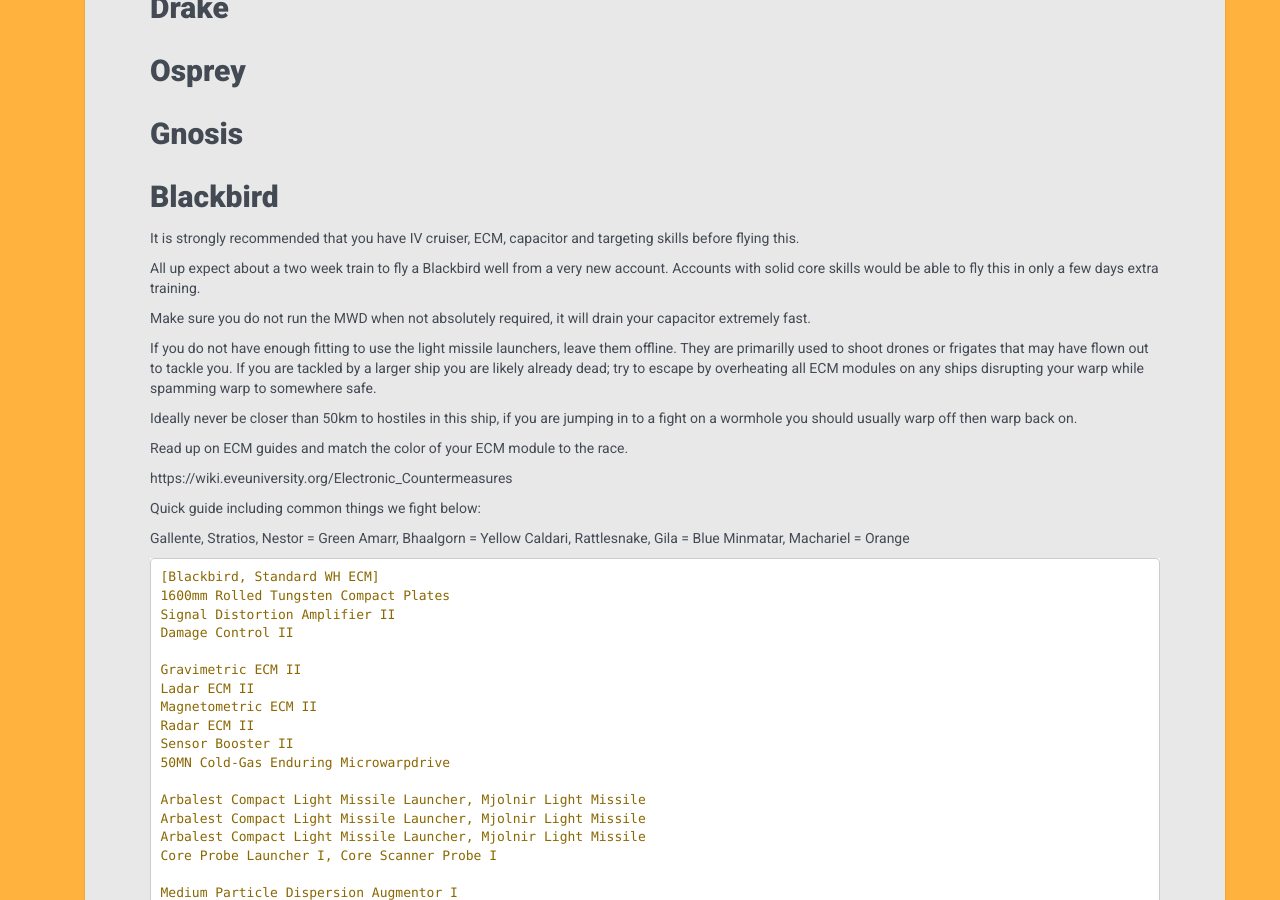
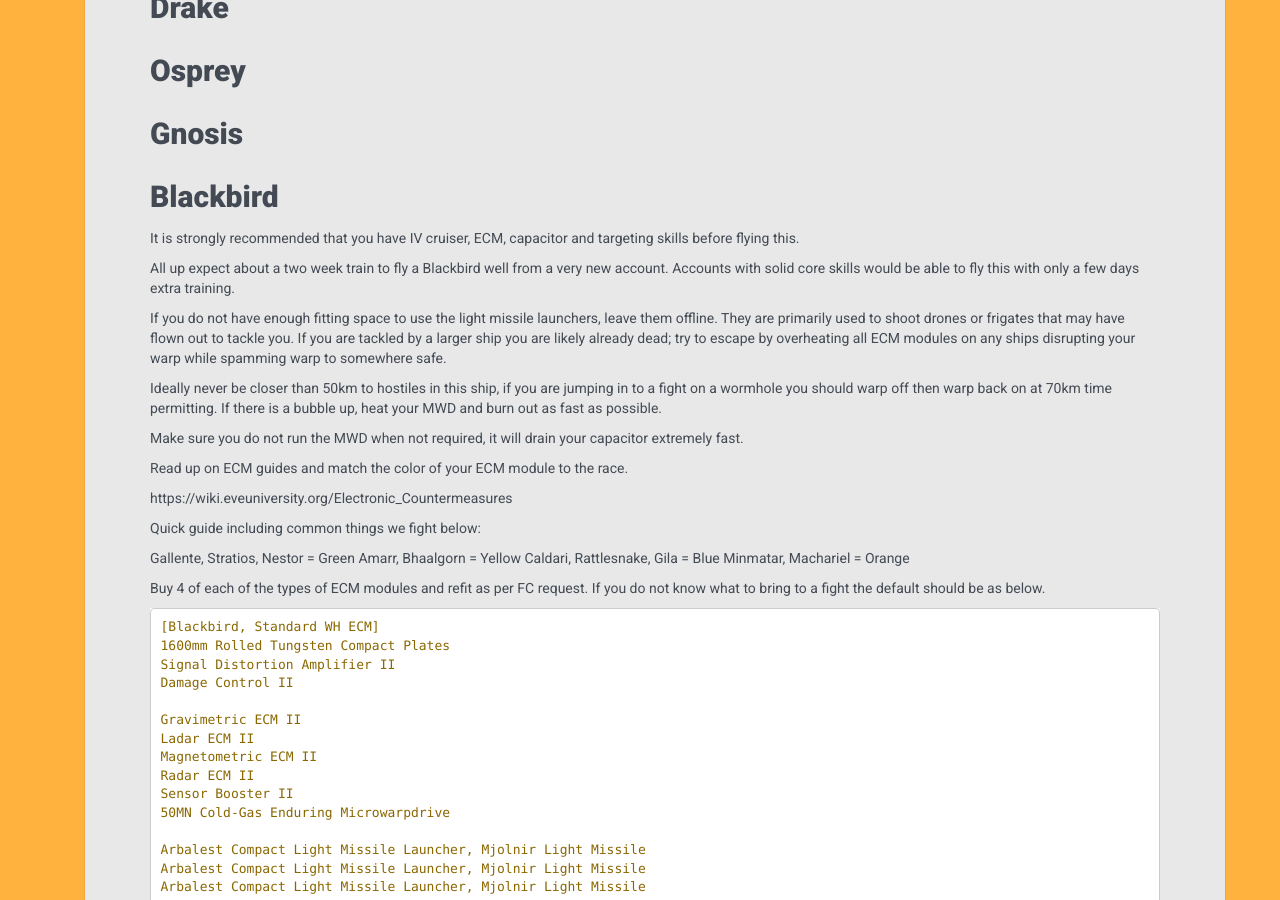
Before and after one commit to all-out/guides, a Jekyll site: the page built from _guides/fittings.md, in a window 1280 px wide and 900 px high, scrolled down 886 px. Built offline with Jekyll 4.4.1, drawn with Linux system fonts in a browser that asks for light colours.

Commit message:
Update fittings.md

````diff
--- a/_guides/fittings.md
+++ b/_guides/fittings.md
@@ -50,17 +50,17 @@
 It is strongly recommended that you have IV cruiser, ECM, capacitor and targeting skills before flying this.
 
 All up expect about a two week train to fly a Blackbird well from a very new account. Accounts with solid
-core skills would be able to fly this in only a few days extra training.
+core skills would be able to fly this with only a few days extra training.
 
-Make sure you do not run the MWD when not absolutely required, it will drain your capacitor extremely fast.
-
-If you do not have enough fitting to use the light missile launchers, leave them offline. They are primarilly
+If you do not have enough fitting space to use the light missile launchers, leave them offline. They are primarily
 used to shoot drones or frigates that may have flown out to tackle you. If you are tackled by a larger ship
 you are likely already dead; try to escape by overheating all ECM modules on any ships disrupting your warp
 while spamming warp to somewhere safe.
 
 Ideally never be closer than 50km to hostiles in this ship, if you are jumping in to a fight on a wormhole you
-should usually warp off then warp back on.
+should warp off then warp back on at 70km time permitting. If there is a bubble up, heat your MWD and burn out as fast as possible.
+
+Make sure you do not run the MWD when not required, it will drain your capacitor extremely fast.
 
 Read up on ECM guides and match the color of your ECM module to the race.
 
@@ -72,6 +72,9 @@
 Amarr, Bhaalgorn = Yellow
 Caldari, Rattlesnake, Gila = Blue
 Minmatar, Machariel = Orange
+
+Buy 4 of each of the types of ECM modules and refit as per FC request. If you do not know what to bring to a fight
+the default should be as below.
 
 
 ```
````
